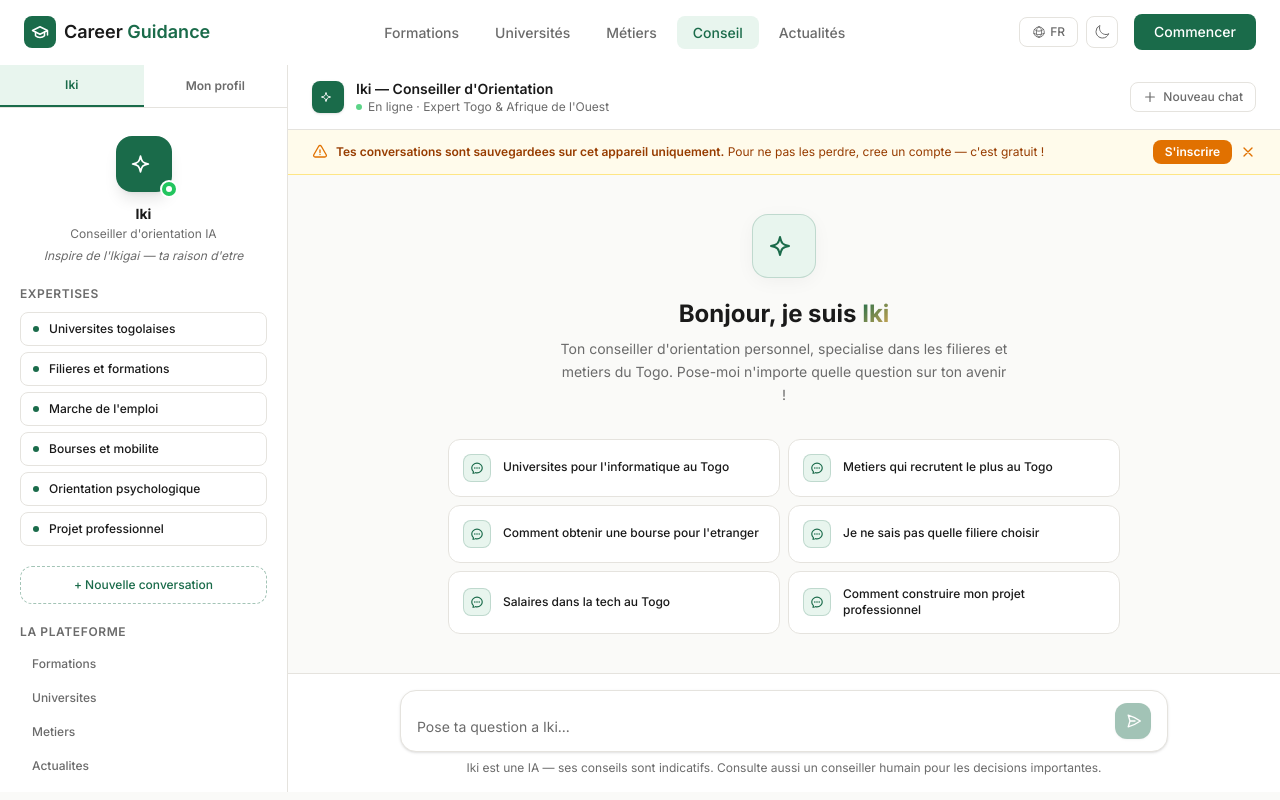
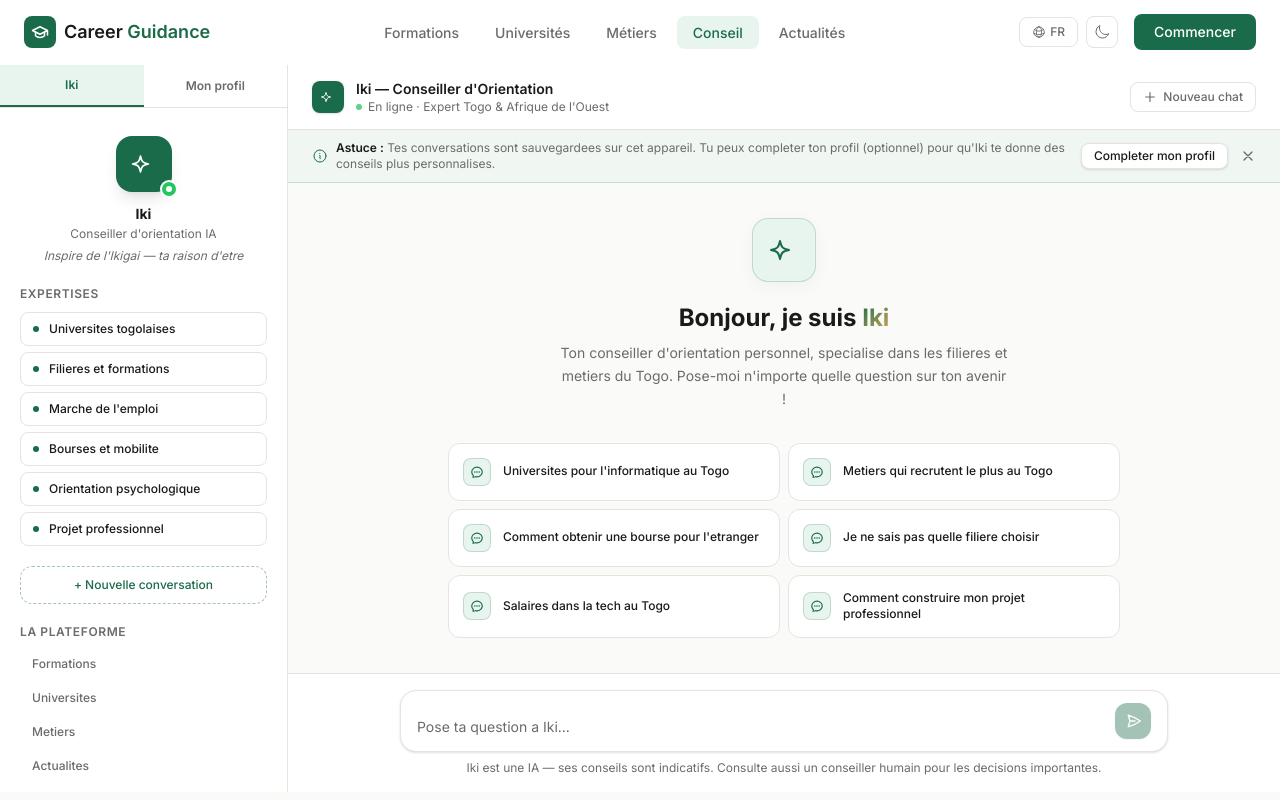
Before and after one commit to shanlight01/TCCHackDefend2026_Zero_Day, a Next.js app in the folder app/: page /chatbot in a window 1280 px wide. Built offline with nearby package versions, Linux system fonts and the light colour scheme; a web font is replaced by a local one.

Commit message:
ui: soften the profile registration banner

```diff
--- a/app/src/app/chatbot/page.tsx
+++ b/app/src/app/chatbot/page.tsx
@@ -536,23 +536,23 @@ export default function ChatbotPage() {
           </div>
         </div>
 
-        {/* ── Registration banner ── */}
+        {/* ── Info banner ── */}
         {showBanner && (
-          <div className="flex items-center justify-between gap-3 border-b border-amber-200 bg-amber-50 px-6 py-2.5 shrink-0 dark:border-amber-900/40 dark:bg-amber-950/30">
+          <div className="flex items-center justify-between gap-3 border-b border-primary/20 bg-primary-light/50 px-6 py-2.5 shrink-0">
             <div className="flex items-center gap-2">
-              <svg className="h-4 w-4 text-amber-600 shrink-0" fill="none" viewBox="0 0 24 24" strokeWidth={2} stroke="currentColor">
-                <path strokeLinecap="round" strokeLinejoin="round" d="M12 9v3.75m-9.303 3.376c-.866 1.5.217 3.374 1.948 3.374h14.71c1.73 0 2.813-1.874 1.948-3.374L13.949 3.378c-.866-1.5-3.032-1.5-3.898 0L2.697 16.126ZM12 15.75h.007v.008H12v-.008Z" />
+              <svg className="h-4 w-4 text-primary shrink-0" fill="none" viewBox="0 0 24 24" strokeWidth={1.5} stroke="currentColor">
+                <path strokeLinecap="round" strokeLinejoin="round" d="m11.25 11.25.041-.02a.75.75 0 0 1 1.063.852l-.708 2.836a.75.75 0 0 0 1.063.853l.041-.021M21 12a9 9 0 1 1-18 0 9 9 0 0 1 18 0Zm-9-3.75h.008v.008H12V8.25Z" />
               </svg>
-              <p className="text-xs text-amber-800 dark:text-amber-300">
-                <span className="font-semibold">Tes conversations sont sauvegardees sur cet appareil uniquement.</span>
-                {" "}Pour ne pas les perdre, cree un compte — c'est gratuit !
+              <p className="text-xs text-muted-foreground">
+                <span className="font-semibold text-foreground">Astuce :</span>
+                {" "}Tes conversations sont sauvegardees sur cet appareil. Tu peux completer ton profil (optionnel) pour qu'Iki te donne des conseils plus personnalises.
               </p>
             </div>
             <div className="flex items-center gap-2 shrink-0">
-              <Link href="/onboarding" className="rounded-lg bg-amber-600 px-3 py-1 text-xs font-semibold text-white hover:bg-amber-700 transition-colors">
-                S'inscrire
+              <Link href="/onboarding" className="rounded-lg bg-white border border-border px-3 py-1 text-xs font-medium text-foreground hover:bg-surface transition-colors shadow-sm">
+                Completer mon profil
               </Link>
-              <button onClick={() => setShowBanner(false)} className="text-amber-600 hover:text-amber-800 transition-colors">
+              <button onClick={() => setShowBanner(false)} className="text-muted-foreground hover:text-foreground transition-colors ml-1">
                 <svg className="h-4 w-4" fill="none" viewBox="0 0 24 24" strokeWidth={2} stroke="currentColor">
                   <path strokeLinecap="round" strokeLinejoin="round" d="M6 18 18 6M6 6l12 12" />
                 </svg>
```
